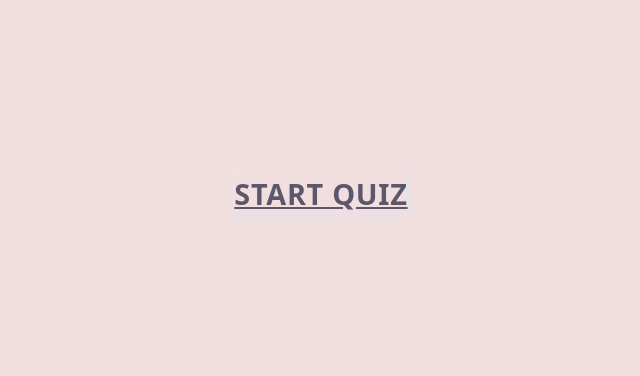
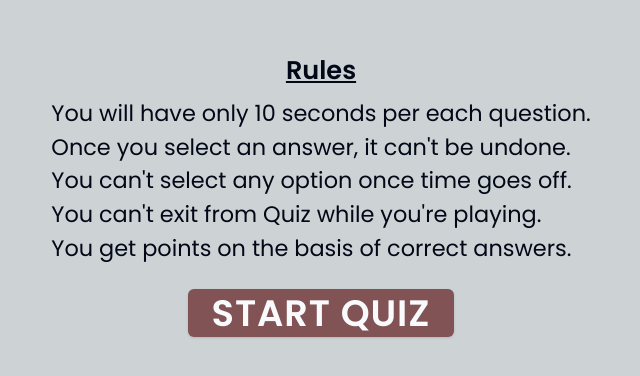
Before and after one commit to Akshaypmna18/quiz-app, a React (Vite) app: page / in a window 1280 px wide. Shown: the part 206-582 px from the top of the page, without its empty margins (319-959 px from the left). Built offline with nearby package versions, Linux system fonts and the light colour scheme; the HTML template or start-up script is replaced by a standard one.

Commit message:
design ready

```diff
--- a/components/ui/progress.jsx
+++ b/components/ui/progress.jsx
@@ -13,7 +13,7 @@ const Progress = React.forwardRef(({ className, value, ...props }, ref) => (
     {...props}
   >
     <ProgressPrimitive.Indicator
-      className="h-full w-full flex-1 bg-[#D496A7] transition-all"
+      className="h-full w-full flex-1 bg-sub transition-all"
       style={{ transform: `translateX(-${100 - (value || 0)}%)` }}
     />
   </ProgressPrimitive.Root>
--- a/src/App.jsx
+++ b/src/App.jsx
@@ -1,15 +1,24 @@
 import { Routes, Route, Link } from "react-router-dom";
 import QuizPage from "./quiz-page";
+import { Button } from "../components/ui/button";
 
 function Home() {
   return (
-    <section className="min-h-[100dvh] bg-[#F1DEDE] grid place-items-center">
-      <Link
-        to="/quiz-page"
-        className="uppercase text-[calc(1rem+1vw)] font-semibold tracking-wide border text-[#5D576B] underline hover:text-black"
+    <section className="min-h-[100dvh] bg-main flex flex-col items-center justify-center gap-2 font-[poppins] select-none">
+      <p className="text-[calc(1rem+0.75vw)] underline font-semibold">Rules</p>
+      <ul className="text-[calc(1rem+0.5vw)] mb-4">
+        <li>You will have only 10 seconds per each question.</li>
+        <li>Once you select an answer, it can't be undone.</li>
+        <li>You can't select any option once time goes off.</li>
+        <li>You can't exit from Quiz while you're playing.</li>
+        <li>You get points on the basis of correct answers.</li>
+      </ul>
+      <Button
+        asChild
+        className="bg-sub text-[calc(1.5rem+1vw)] font-semibold tracking-wide uppercase hover:text-white p-6"
       >
-        Start Quiz
-      </Link>
+        <Link to="/quiz-page">Start Quiz</Link>
+      </Button>
     </section>
   );
 }
--- a/src/quiz-page.jsx
+++ b/src/quiz-page.jsx
@@ -7,22 +7,20 @@ export default function QuizPage() {
     { si: "d", option: "react" },
   ];
   return (
-    <section className="min-h-[100dvh] absolute inset-0 bg-[#F1DEDE] grid place-items-center select-none">
+    <section className="min-h-[100dvh] absolute inset-0 bg-main grid place-items-center select-none font-[poppins]">
       <div className="w-[90%] lg:w-[calc(50rem+1vw)] text-[calc(1rem+1vw)]">
         <div className="flex justify-between text-center mb-8">
           <div className="space-y-2">
             <p>Questions 1/5</p>
-            <Progress className="bg-white" value={20} />
+            <Progress className="bg-[#f6f6f6]" value={20} />
           </div>
           <div>
             <p>Time</p>
-            <p className="text-[calc(1.75rem+1vw)] font-bold text-[#D496A7]">
-              10s
-            </p>
+            <p className="text-[calc(1.75rem+1vw)] font-bold text-sub">10s</p>
           </div>
         </div>
         <div>
-          <p className="text-[calc(1.75rem+1vw)] font-bold text-[#444]">
+          <p className="text-[calc(1.75rem+1vw)] font-bold ">
             In web design, what does CSS stand for?
           </p>
           <div className="space-y-2 mt-4">
@@ -32,7 +30,7 @@ export default function QuizPage() {
                   key={pos}
                   className="bg-white hover:font-semibold hover:bg-[#f6f6f6] cursor-pointer"
                 >
-                  <span className="text-white bg-[#D496A7] capitalize w-[min(10%,2.5rem)] inline-flex items-center justify-center mr-2">
+                  <span className="text-white bg-sub capitalize w-[min(10%,3rem)] inline-flex items-center justify-center mr-2">
                     {item.si}
                   </span>
                   {item.option}
--- a/tailwind.config.js
+++ b/tailwind.config.js
@@ -2,11 +2,11 @@
 module.exports = {
   darkMode: ["class"],
   content: [
-    './pages/**/*.{js,jsx}',
-    './components/**/*.{js,jsx}',
-    './app/**/*.{js,jsx}',
-    './src/**/*.{js,jsx}',
-	],
+    "./pages/**/*.{js,jsx}",
+    "./components/**/*.{js,jsx}",
+    "./app/**/*.{js,jsx}",
+    "./src/**/*.{js,jsx}",
+  ],
   theme: {
     container: {
       center: true,
@@ -17,6 +17,8 @@ module.exports = {
     },
     extend: {
       colors: {
+        main: "#CDD3D5",
+        sub: "#815355",
         border: "hsl(var(--border))",
         input: "hsl(var(--input))",
         ring: "hsl(var(--ring))",
@@ -73,4 +75,4 @@ module.exports = {
     },
   },
   plugins: [require("tailwindcss-animate")],
-}
+};
```
Also changed, not shown: index.css (line endings or trailing spaces).
